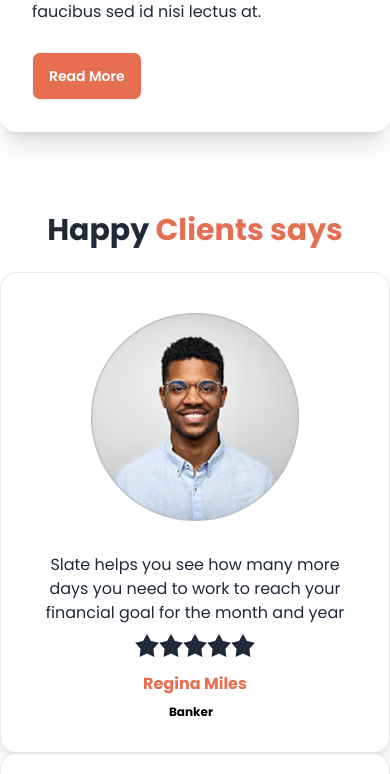
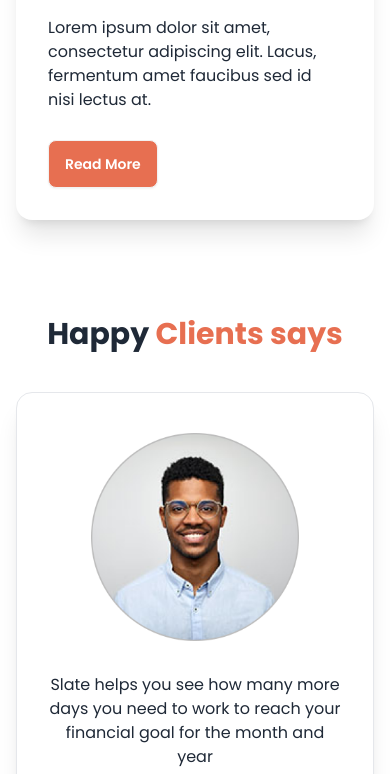
Before and after one commit to smshakil6907/Biker-zone-webside, a plain HTML site: page index.html in a window 390 px wide. Shown: the part 3503-4277 px from the top of the page. Drawn offline with nearby package versions, Linux system fonts and the light colour scheme.

Commit message:
some section responsive for mobile

```diff
--- a/index.html
+++ b/index.html
@@ -182,7 +182,7 @@
             <section class="my-20">
                 <h3 class="text-5xl font-bold text-center">latest News</h3>
                 <div
-                    class="grid grid-cols-1 md:grid-cols-2 lg:grid-cols-3 gap-5 mt-10">
+                    class="grid grid-cols-1 md:grid-cols-2 lg:grid-cols-3 gap-5 mt-10 p-4 lg:p-0">
                     <div class="card bg-base-100 shadow-xl">
                         <figure>
                             <img
@@ -244,7 +244,8 @@
                 <h1 class="text-3xl font-bold text-center">Happy <span
                         class="text-Bike-zone">Clients
                         says</span></h1>
-                <div class="lg:grid grid-cols-3 gap-4 mt-6">
+                <div
+                    class="lg:grid grid-cols-3 gap-4 mt-6 p-4 lg:p-0 space-y-4 lg:space-y-0">
                     <div
                         class="card bg-base-100 w-full shadow-xl border border-spacing-2">
                         <figure class="px-10 pt-10">
```
